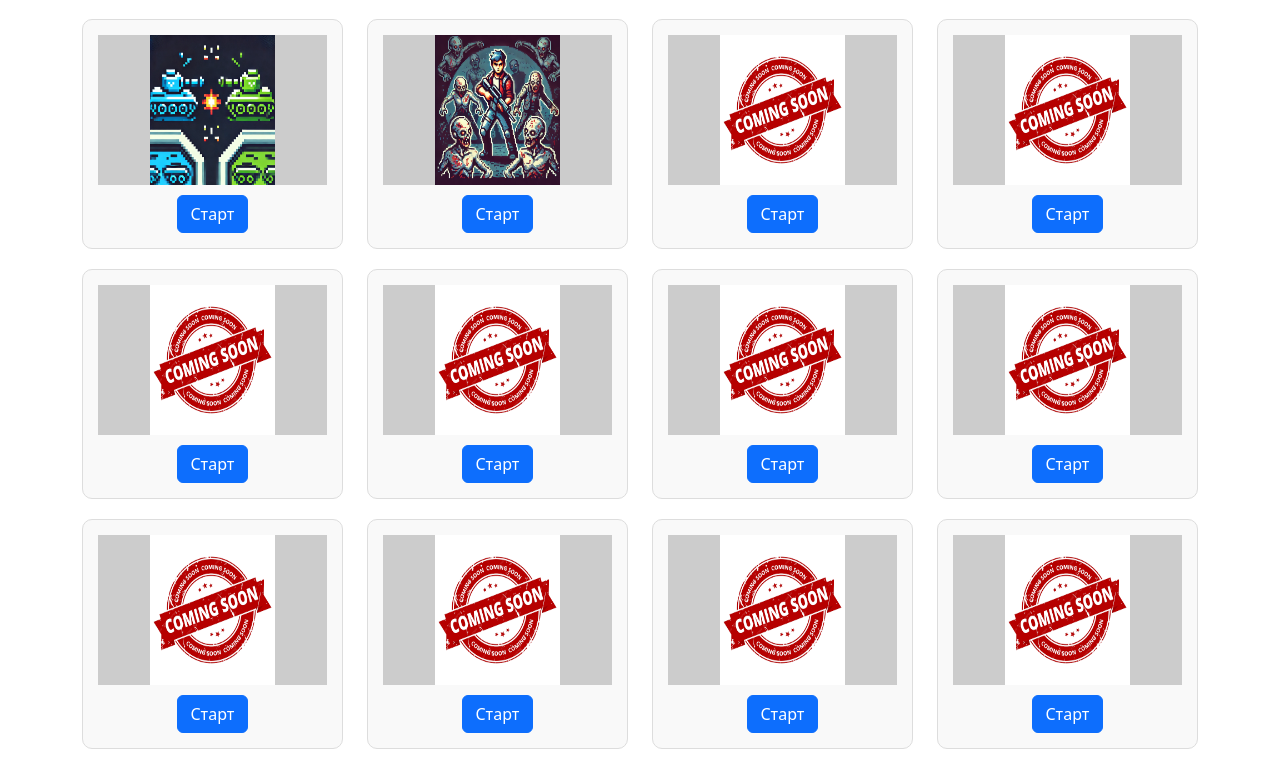
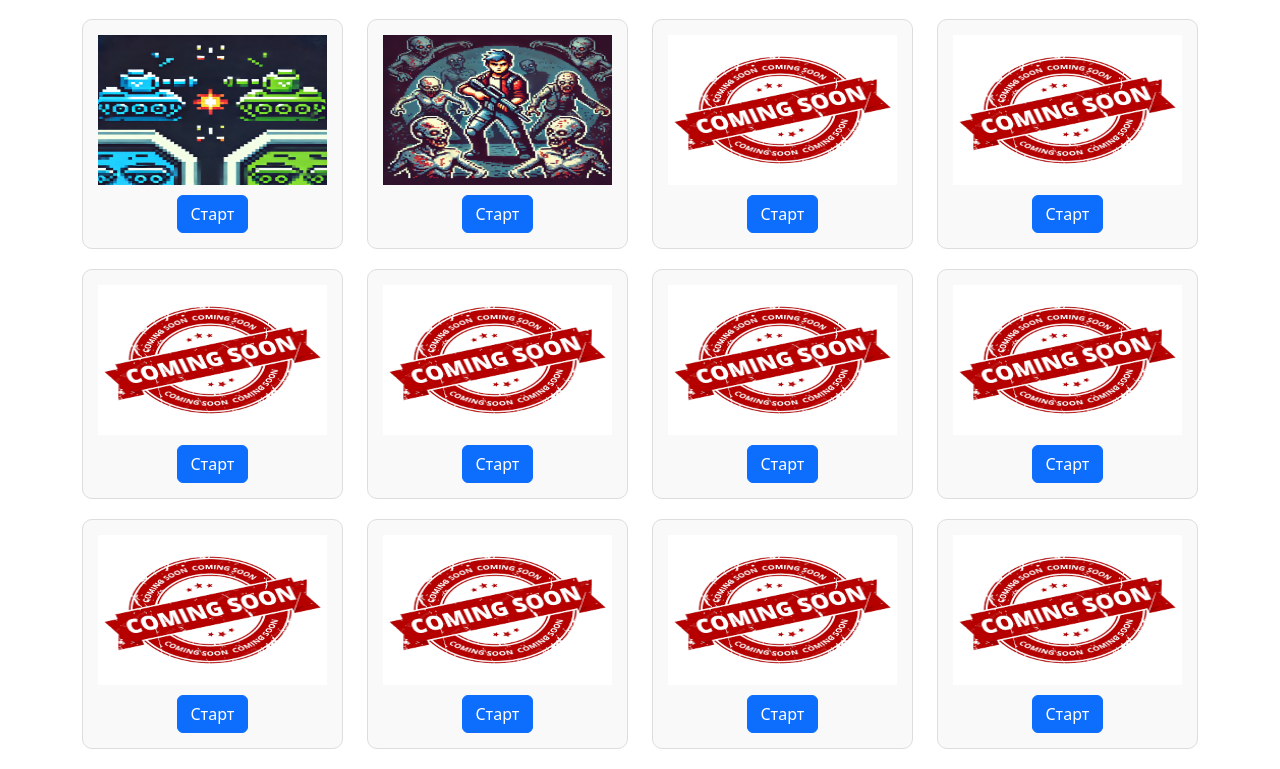
Before and after one commit to Kotyara45/Igru-Online, a plain HTML site: page index.html in a window 1280 px wide. Shown: the part 77-846 px from the top of the page. Drawn offline with nearby package versions, Linux system fonts and the light colour scheme.

Commit message:
Update index.html

```diff
--- a/index.html
+++ b/index.html
@@ -29,7 +29,7 @@
       margin-top: 10px;
     }
 img {
-width: 125px;
+width: 229px;
 height: 150px;
 }
   </style>
```
